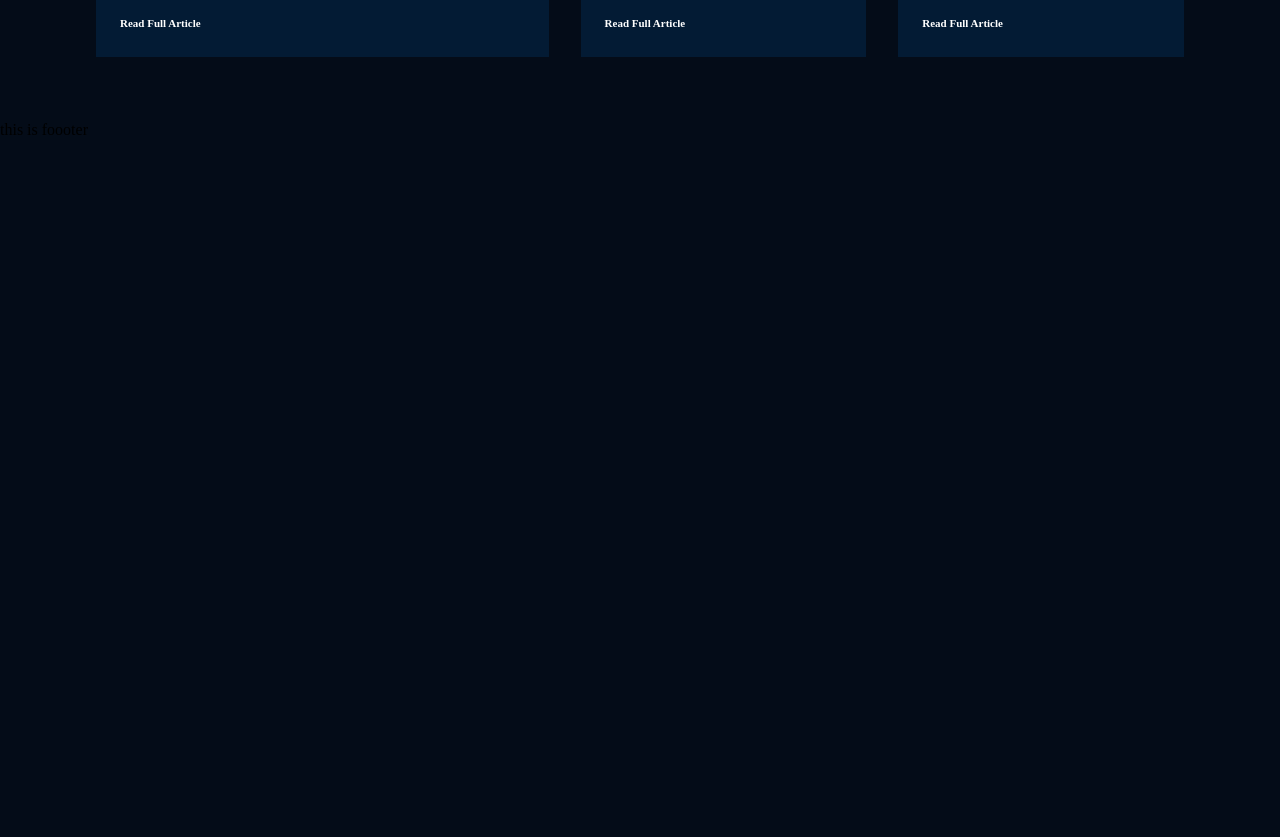
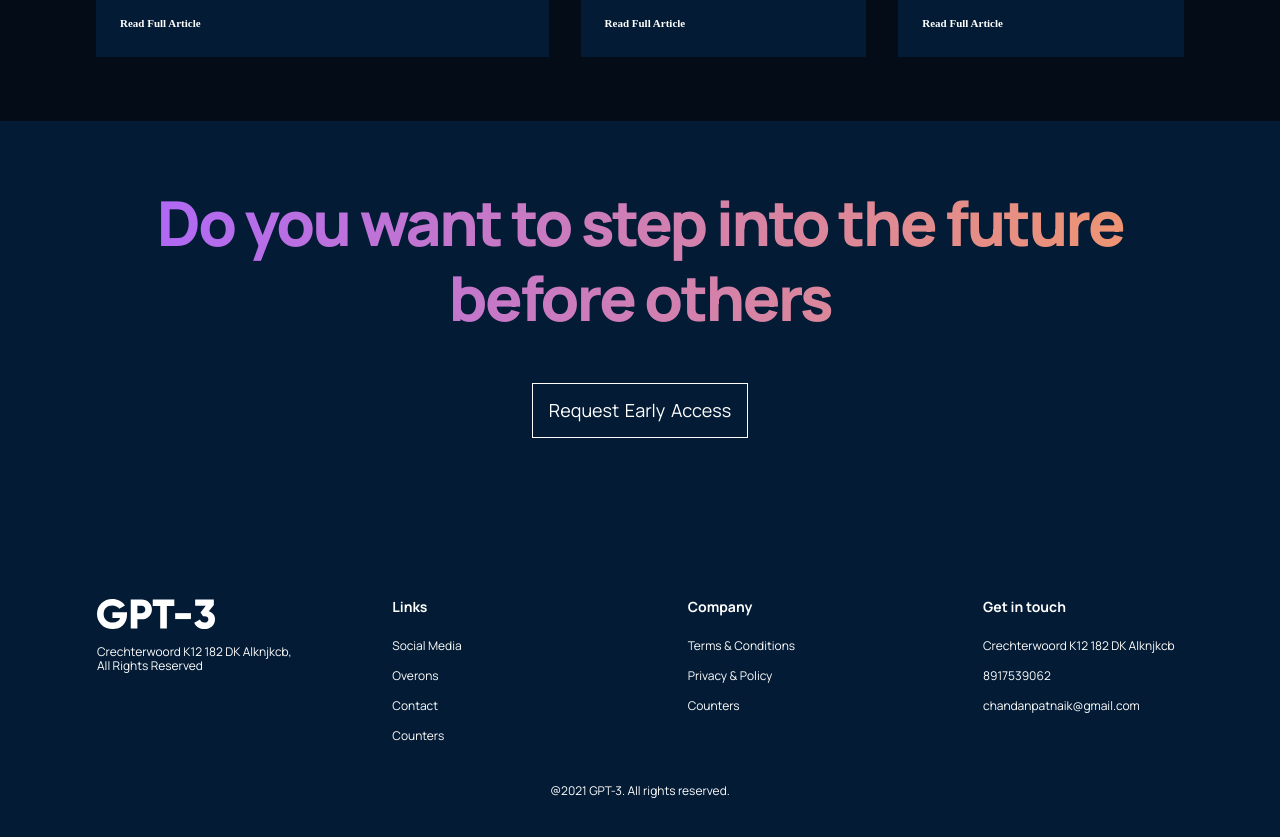
Before and after one commit to ChandanPatnaik/Moreden-ui-ux, a React (Create React App) app: page / in a window 1280 px wide. Shown: the part 4000-4837 px from the top of the page. Before the commit the page ends 4139 px from the top, so only its background shows below. Built offline with nearby package versions, Linux system fonts and the light colour scheme.

Commit message:
footer part is done project is ready to deploy

```diff
--- a/src/container/footer/Footer.jsx
+++ b/src/container/footer/Footer.jsx
@@ -1,11 +1,49 @@
-import React from 'react'
-import "./footer.css"
+import React from "react";
+import "./footer.css";
+import gpt3logo from "../../assets/logo.svg";
 const Footer = () => {
-    return (
-        <div>
-            this is foooter
+  return (
+    <div className="gpt3__footer section__padding">
+      <div className="gpt3__footer__heading">
+        <h1 className="gradient__text">
+          Do you want to step into the future before others{" "}
+        </h1>
+      </div>
+      <div className="gpt3__footer__btn">
+        <p>Request Early Access</p>
+      </div>
+      <div className="gpt3__footer__links">
+        <div className="gpt3__footer__links__logo">
+          <img src={gpt3logo} alt="logo" />
+          <p>
+            Crechterwoord K12 182 DK Alknjkcb, <br /> All Rights Reserved
+          </p>
         </div>
-    )
-}
+        <div className="gpt3__footer__links__div">
+          <h4>Links</h4>
+          <p>Social Media</p>
+          <p>Overons</p>
+          <p>Contact</p>
+          <p>Counters</p>
+        </div>
+        <div className="gpt3__footer__links__div">
+          <h4>Company</h4>
+          <p>Terms & Conditions</p>
+          <p>Privacy & Policy</p>
+          <p>Counters</p>
+        </div>
+        <div className="gpt3__footer__links__div">
+          <h4>Get in touch</h4>
+          <p>Crechterwoord K12 182 DK Alknjkcb</p>
+          <p>8917539062</p>
+          <p>chandanpatnaik@gmail.com</p>
+        </div>
+      </div>
+      <div className="gpt3__footer__copyright">
+          <p>@2021 GPT-3. All rights reserved.</p>
+      </div>
+    </div>
+  );
+};
 
-export default Footer
+export default Footer;
--- a/src/container/footer/footer.css
+++ b/src/container/footer/footer.css
@@ -0,0 +1,126 @@
+.gpt3__footer{
+    display: flex;
+    flex-direction: column;
+    justify-content: center;
+    align-items: center;
+    background: var(--color-footer);
+}
+.gpt3__footer__heading{
+    width: 100%;
+    text-align: center;
+    margin-bottom: 3rem;
+
+}
+.gpt3__footer__heading h1{
+    font-family: var(--font-family);
+    font-weight: 800;
+    font-size: 62px;
+    line-height: 75px;
+    text-align: center;
+    letter-spacing: -0.04em;
+}
+.gpt3__footer__btn {
+    display: flex;
+    justify-content: center;
+    align-items: center;
+    padding: 1rem;
+    border: 1px solid #fff;
+    color: #ffffff;
+    text-align: center;
+    margin-bottom: 10rem;
+}
+.gpt3__footer__btn p{
+    box-sizing: border-box;
+    font-size: 18px;
+    font-family: var(--font-family);
+    word-spacing: 2px;
+    line-height: 21px;
+    cursor: pointer;
+}
+.gpt3__footer__links{
+    display: flex;
+    justify-content: space-between;
+    align-items: flex-start;
+    flex-wrap: wrap;
+    flex-direction: row;
+    width: 100%;
+    text-align: left;
+
+}
+.gpt3__footer__links div{
+    width: 200px;
+    margin: 1px;
+}
+.gpt3__footer__links__logo{
+    display: flex;
+    flex-direction: column;
+
+}
+.gpt3__footer__links__logo img{
+    width: 118px;
+    height: 30px;
+    margin-bottom: 1rem;
+}
+.gpt3__footer__links__logo p{
+    font-family: var(--font-family);
+    color: #ffffff;
+    font-size: 12px;
+    line-height: 14px;
+}
+.gpt3__footer__links__div{
+    display: flex;
+    justify-content: flex-start;
+    flex-direction: column;
+}
+.gpt3__footer__links__div h4{
+    font-family: var(--font-family);
+    font-size: 14px;
+    line-height: 16px;
+    color: #ffffff;
+    margin-bottom: 1rem;
+}
+.gpt3__footer__links__div p{
+    font-family: var(--font-family);
+    color: #ffffff;
+    font-size: 12px;
+    line-height: 14px;
+    margin: 0.5rem 0;
+    cursor: pointer;
+
+}
+.gpt3__footer__copyright{
+    margin-top: 2rem;
+    text-align:center;
+    width: 100%;
+}
+.gpt3__footer__copyright p{
+    font-family: var(--font-family);
+    color: #ffffff;
+    font-size: 12px;
+    line-height: 14px;
+}
+@media  screen and(max-width: 850px){
+    .gpt3__footer__heading h1{
+        font-size: 44px;
+        line-height: 50px;
+    }
+}
+@media  screen and(max-width: 550px){
+    .gpt3__footer__heading h1{
+        font-size: 36px;
+        line-height: 42px;
+    }
+    .gpt3__footer__links__div{
+        margin: 1rem 0;
+    }
+    .gpt3__footer__btn p{
+        font-size: 14px;
+        line-height: 20px;
+    }
+}
+@media  screen and(max-width: 550px){
+    .gpt3__footer__heading h1{
+        font-size: 27px;
+        line-height: 38px;
+    }
+}
```
